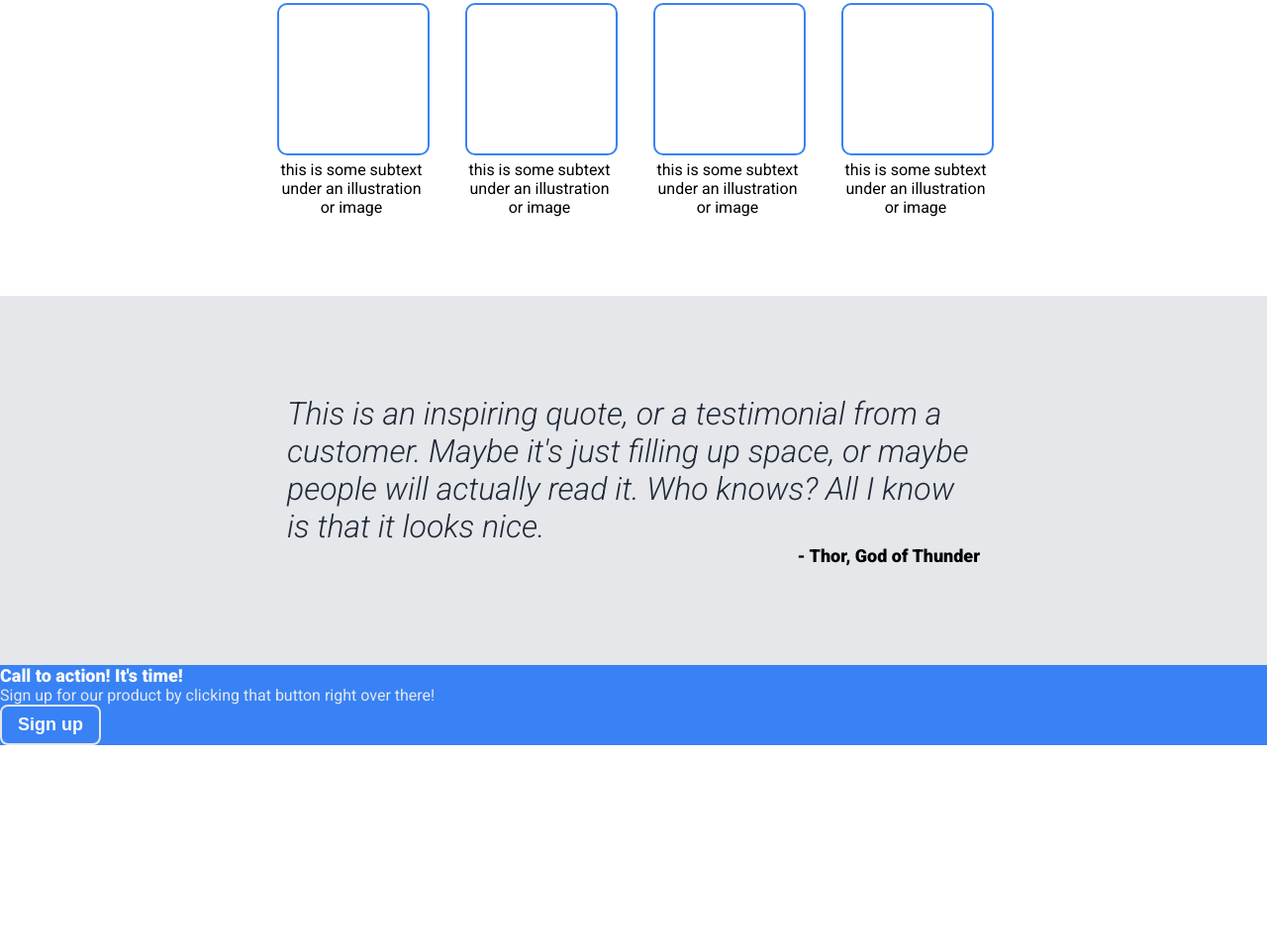
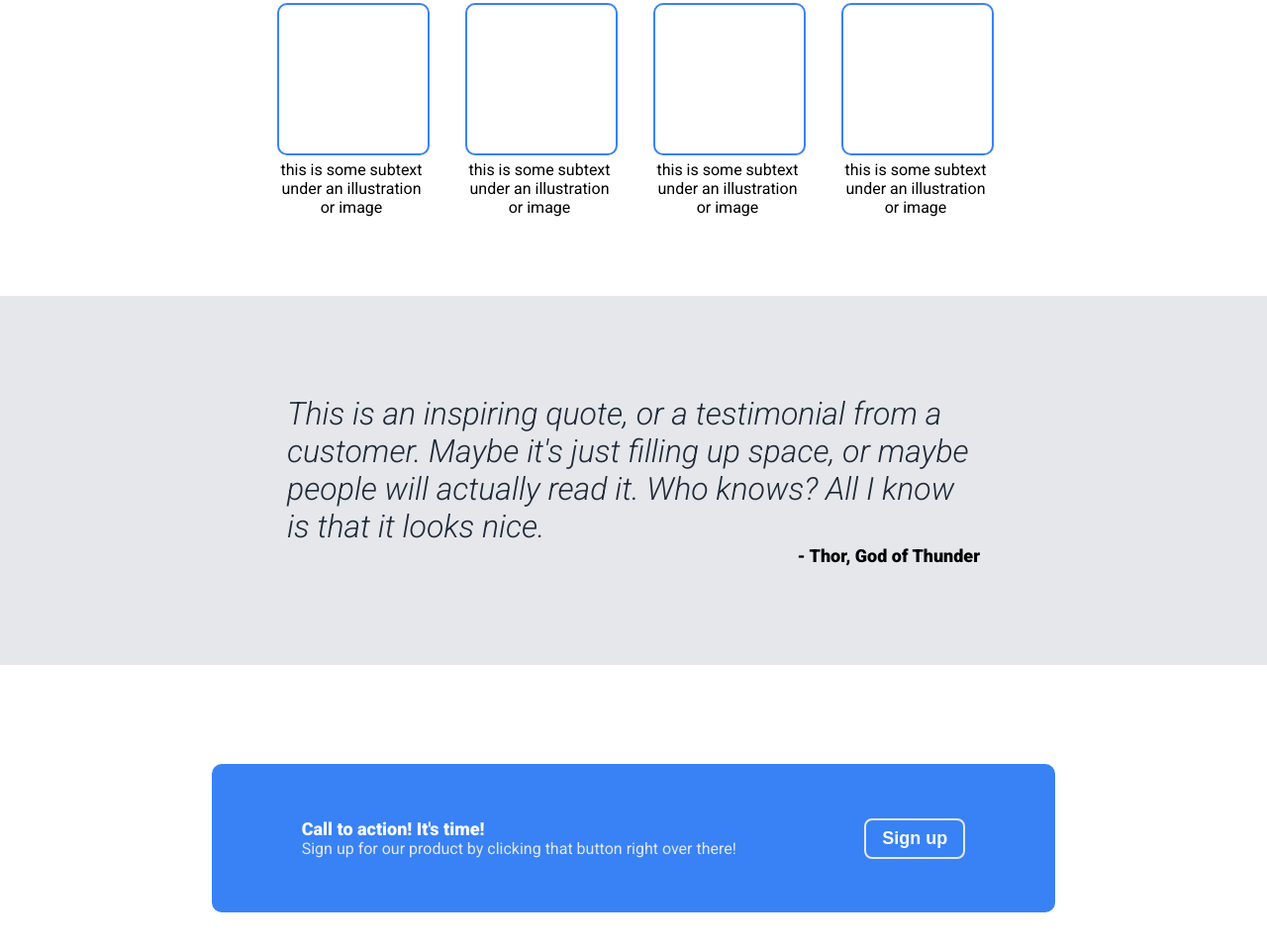
Before and after one commit to sherm-b/odin-landing-page, a plain HTML site: page index.html in a window 1280 px wide. Shown: the part 554-1514 px from the top of the page at 99% size. Before the commit the page ends 1307 px from the top, so only its background shows below. Drawn offline with Linux system fonts and the light colour scheme.

Commit message:
Style call to action flexbox

```diff
--- a/styles.css
+++ b/styles.css
@@ -157,9 +157,22 @@ button {
 
 /* call to action styling*/
 
+.cta {
+    display: flex;
+    padding: 100px;
+    align-items: center;
+    justify-content: center;
+}
 
 .cta-box {
     background-color: #3882f6;
+    display: flex;
+    align-items: center;
+    justify-content: space-around;
+    width: 800px;
+    height: 150px;
+    border-radius: 10px;
+    padding: 0 2vw;
 }
 
 .cta-header {
```
